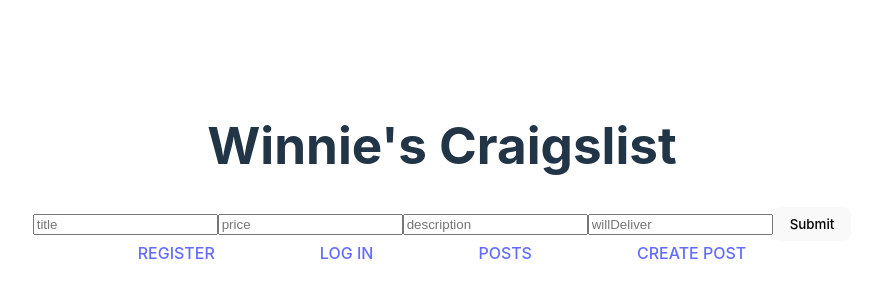
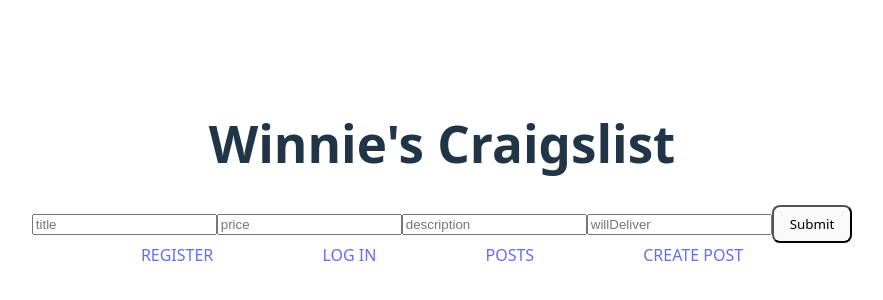
Before and after one commit to winniemei/Winnies-Craigslist, a React (Vite) app in the folder Craigslist/: page /createPost in a window 1280 px wide. Shown: the part 226-526 px from the top of the page, without its empty margins (198-1081 px from the left). Built offline with nearby package versions, Linux system fonts and the light colour scheme.

Commit message:
pretty font

```diff
--- a/Craigslist/src/components/Posts.jsx
+++ b/Craigslist/src/components/Posts.jsx
@@ -30,13 +30,12 @@
 
     return (
         <div>
-            <h1>ALL POSTS</h1>
             <div>
                 <label>
                     Search:{" "}
                     <input
                         type="text"
-                        placeholder="Search by username"
+                        placeholder="Search by author"
                         onChange={(e) => setSearchParam(e.target.value.toLowerCase())}
                     />
                 </label>
--- a/Craigslist/src/index.css
+++ b/Craigslist/src/index.css
@@ -1,5 +1,5 @@
 :root {
-  font-family: Inter, system-ui, Avenir, Helvetica, Arial, sans-serif;
+  font-family: system-ui, -apple-system, BlinkMacSystemFont, 'Segoe UI', Roboto, Oxygen, Ubuntu, Cantarell, 'Open Sans', 'Helvetica Neue', sans-serif;
   line-height: 1.5;
   font-weight: 400;
 
@@ -39,7 +39,6 @@
 
 button {
   border-radius: 8px;
-  border: 1px solid transparent;
   padding: 0.6em 1.2em;
   font-weight: 500;
   font-family: inherit;
@@ -88,7 +87,7 @@
   text-align: center;
   border-radius: 1rem;
   width: 100vw;
-  height: 20vh;
+  height: 27vh;
   margin-top: .4rem;
   margin-bottom: .4rem;
 }
```
